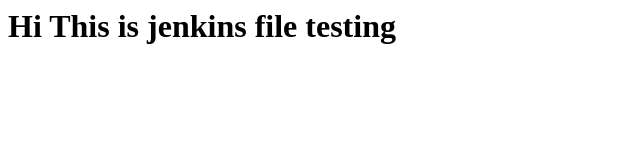
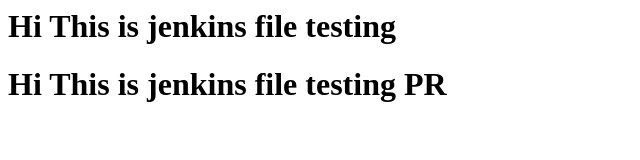
Before and after one commit to sudheer0545/jenkins, a plain HTML site: page index.html in a window 1280 px wide. Shown: the whole page, without its empty margins (0-640 px from the left). Drawn offline with Linux system fonts and the light colour scheme.

Commit message:
Update index.html

```diff
--- a/index.html
+++ b/index.html
@@ -1 +1,2 @@
 <h1>Hi This is jenkins file testing</h1>
+<h1>Hi This is jenkins file testing PR</h1>
```
